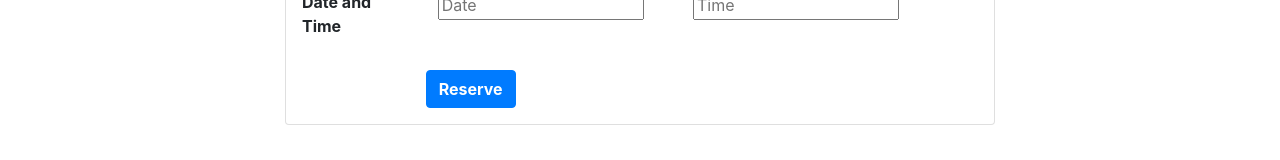
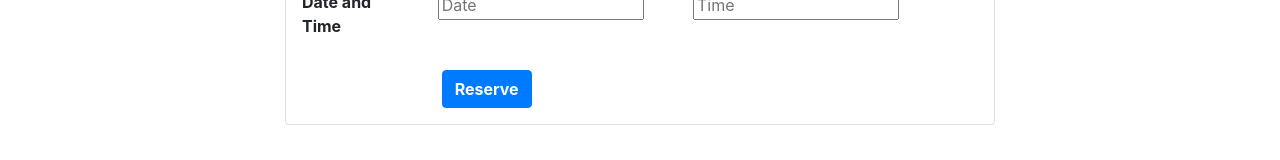
Before and after one commit to wildsrincon/Bootstrap-Coursera, a website: page index.html in a window 1280 px wide. Shown: the part 1798-1958 px from the top of the page. Drawn offline with nearby package versions, Linux system fonts and the light colour scheme.

Commit message:
Assigment 2 finish

```diff
--- a/index.html
+++ b/index.html
@@ -174,7 +174,7 @@
               </div>
               <div class="form-group mt-4 mb-3 ml-2">
                 <div class="col-sm-2 offset-sm-2">
-                   <button type="submit" class="btn btn-primary">
+                   <button type="submit" class="btn btn-primary ml-3">
                     <span class="font-weight-bold" style="color: white;">Reserve</span>
                    </button>
                 </div>
```
